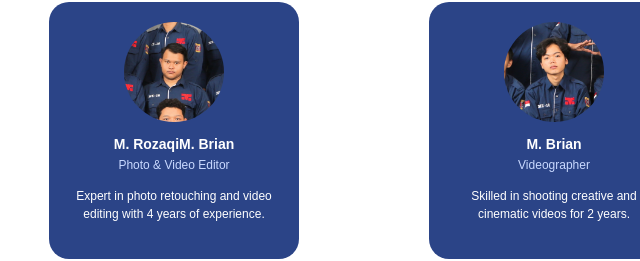
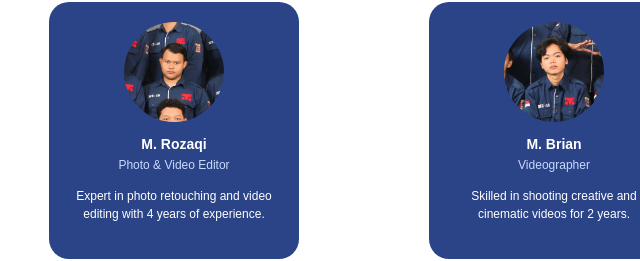
Before and after one commit to anandaandreh13/bamsstudio, a plain HTML site: page team.html in a window 1280 px wide. Shown: the part 900-1161 px from the top of the page, 466-1106 px from the left. Drawn offline with nearby package versions, Linux system fonts and the light colour scheme.

Commit message:
Add files via upload

```diff
--- a/team.html
+++ b/team.html
@@ -114,9 +114,9 @@
                 <div class="tengah col-lg-4  col-md-6 col-sm-6">
                     <div class="team-card1">
                         <div class="team-image">
-                            <img src="img/ojak.jpg" alt="M. RozaqiM. Brian">
+                            <img src="img/ojak.jpg" alt="M. Rozaqi">
                         </div>
-                        <h3 class="fw-bold" style="font-size: 14px; line-height: 1;">M. RozaqiM. Brian</h3>
+                        <h3 class="fw-bold" style="font-size: 14px; line-height: 1;">M. Rozaqi</h3>
                         <p style="color: #C9D9FF; font-size: 12px; line-height: 1;">Photo & Video Editor</p>
                         <p class="text-center" style="font-size: 12px;">
                             Expert in photo retouching and video editing with 4 years of experience.
```
